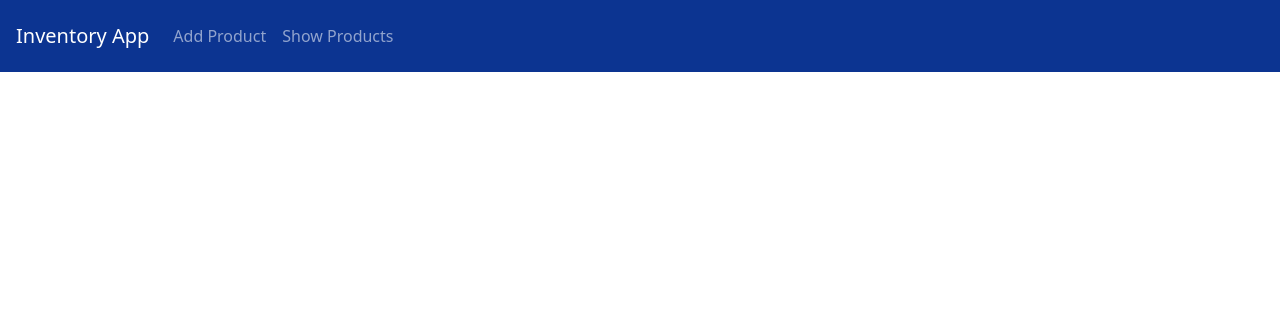
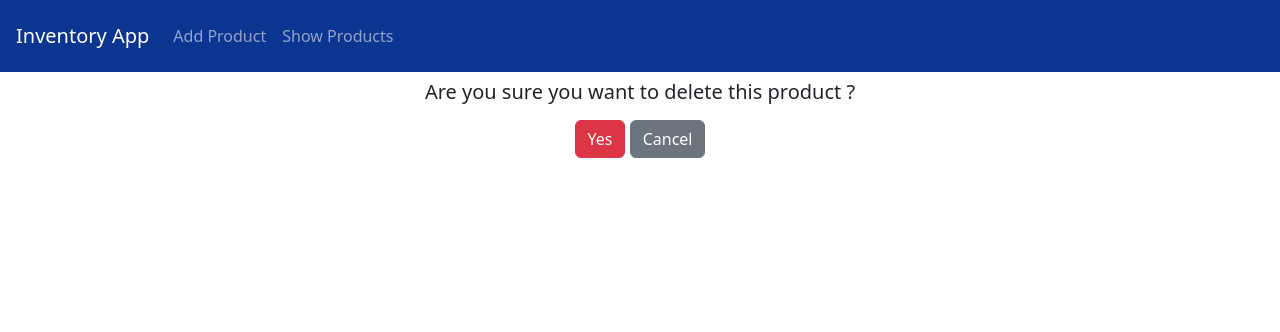
Before and after one commit to Maz-hub/InventoryMS, a Django app: page /delete/1/ in a window 1280 px wide. Shown: the top 332 px of the page. Run offline with Django 5.2, Linux system fonts and the light colour scheme; data comes from the database, SQL or seed files in the repository; both versions use the stored data as it was after the commit.

Commit message:
Refactor product forms and templates for improved UI and functionality

```diff
--- a/InventoryMS/InventoryApp/templates/InventoryApp/product_confirm_delete.html
+++ b/InventoryMS/InventoryApp/templates/InventoryApp/product_confirm_delete.html
@@ -1,7 +1,13 @@
 <!-- Extend the base layout from the layout.html -->
 {% extends "InventoryApp/layout.html" %}
 
-{% block title %} Home Page {% endblock %}
+{% block title %} Delete Product {% endblock %}
 
 {% block content %}
+<h1 class="text-center lead mt-4">Are you sure you want to delete this product ? </h1>
+<form class="text-center" method="post">
+    {% csrf_token %}
+    <button class="btn btn-danger mt-2">Yes</button>
+    <a href="{% url 'product_list' %}" class="btn btn-secondary mt-2">Cancel</a>
+</form>
 {% endblock %}
--- a/InventoryMS/InventoryApp/templates/InventoryApp/product_form.html
+++ b/InventoryMS/InventoryApp/templates/InventoryApp/product_form.html
@@ -5,11 +5,11 @@
 
 {% block content %}
 <h1 class="text-center">Product Form</h1>
-<h1 class="text-center">Product Form</h1>
+
 <form method="POST" enctype="multipart/form-data" class="jumbotron">
     {% csrf_token %}
-    {{ form.as_p }}  <!-- ✅ Renders entire form including errors -->
-    <button type="submit" class="btn btn-success btn-block mt-3">Add Product</button>
+    {{ form.as_p }}  <!-- Renders entire form including errors -->
+    <button type="submit" class="btn btn-success btn-block mt-3 mb-5">Save Product</button>
 </form>
 
 {% endblock %}
--- a/InventoryMS/InventoryApp/views.py
+++ b/InventoryMS/InventoryApp/views.py
@@ -17,7 +17,7 @@ def product_create_view(request):
         if form.is_valid():
             product_sku = form.cleaned_data['product_sku']
 
-            # ✅ Check if a product with the same SKU already exists
+            # Check if a product with the same SKU already exists
             if Product.objects.filter(product_sku=product_sku).exists():
                 form.add_error('product_sku', 'A product with this SKU already exists.')
             else:
@@ -39,12 +39,18 @@ def product_list_view(request):
 def product_update_view(request, product_id):
     product = Product.objects.get(product_id=product_id)
     form = ProductForm(instance=product)
+
     if request.method == 'POST':
-        form = ProductForm(request.POST, instance=product)
+        form = ProductForm(request.POST, request.FILES, instance=product)
         if form.is_valid():
+            # If no new image is uploaded, keep the old image
+            if not request.FILES.get('product_image'):
+                form.instance.product_image = product.product_image
             form.save()
             return redirect('product_list')
+
     return render(request, 'inventoryApp/product_form.html', {'form': form})
+
 
 # Delete view
 def product_delete_view(request, product_id):
```
Also changed, not shown: InventoryMS/InventoryApp/templates/InventoryApp/product_list.html (+3 -10 lines), InventoryMS/db.sqlite3, InventoryMS/media/product_images/code_logo.png (added), InventoryMS/media/product_images/diana-light-DAb1L1duIvg-unsplash.jpg (added), InventoryMS/media/product_images/globencer-8IQXvtiDmgw-unsplash.jpg (added), InventoryMS/media/product_images/joyce-g-3y9ymqvRR_s-unsplash.jpg (added), InventoryMS/media/product_images/rahul-bhogal-lihCTIOP28U-unsplash.jpg (added), README.md.
